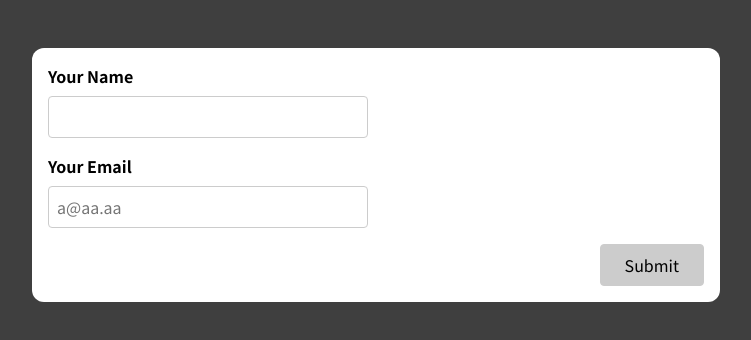
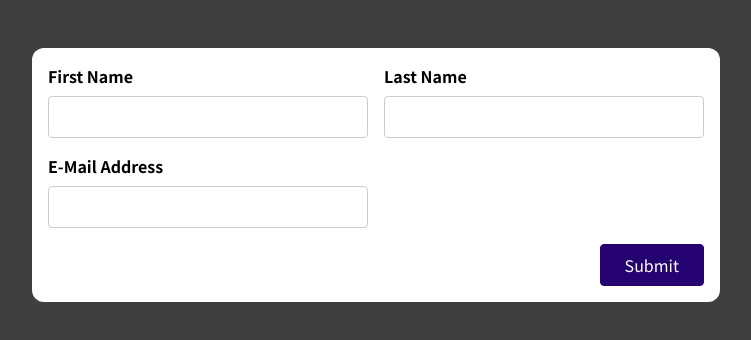
Before and after one commit to paalss/react-webapp-11, a JavaScript app: page / in a window 1280 px wide. Shown: the top 340 px of the page, without its empty margins (264-1015 px from the left). Built offline with nearby package versions, Linux system fonts and the light colour scheme.

Commit message:
legger til challenge-beskrivelse i readme. Retter opp SimpleInput litt.

```diff
--- a/src/App.js
+++ b/src/App.js
@@ -1,9 +1,9 @@
-import SimpleInput from './components/SimpleInput';
+import BasicForm from './components/BasicForm';
 
 function App() {
   return (
     <div className="app">
-      <SimpleInput />
+      <BasicForm />
     </div>
   );
 }
--- a/src/components/SimpleInput.js
+++ b/src/components/SimpleInput.js
@@ -16,9 +16,8 @@ const SimpleInput = (props) => {
     showError: showEmailError,
     inputChangeHandler: emailChangeHandler,
     inputBlurHandler: emailBlurHandler,
-    reset: resetEmailInput
-  } = useInput(value=>validateEmail(value));
-
+    reset: resetEmailInput,
+  } = useInput((value) => validateEmail(value));
 
   function validateEmail(mail) {
     return /(.+)@(.+){2,}\.(.+){2,}/.test(mail);
@@ -34,8 +33,7 @@ const SimpleInput = (props) => {
     }
 
     resetNameInput();
-
-    resetEmailInput()
+    resetEmailInput();
 
     console.log("submitting...");
   };
@@ -43,6 +41,7 @@ const SimpleInput = (props) => {
   const nameInputClasses = showNameError
     ? "form-control invalid"
     : "form-control";
+
   const emailInputClasses = showEmailError
     ? "form-control invalid"
     : "form-control";
```
Also changed, not shown: 2 other files (tests, documents, lock files or other folders).
